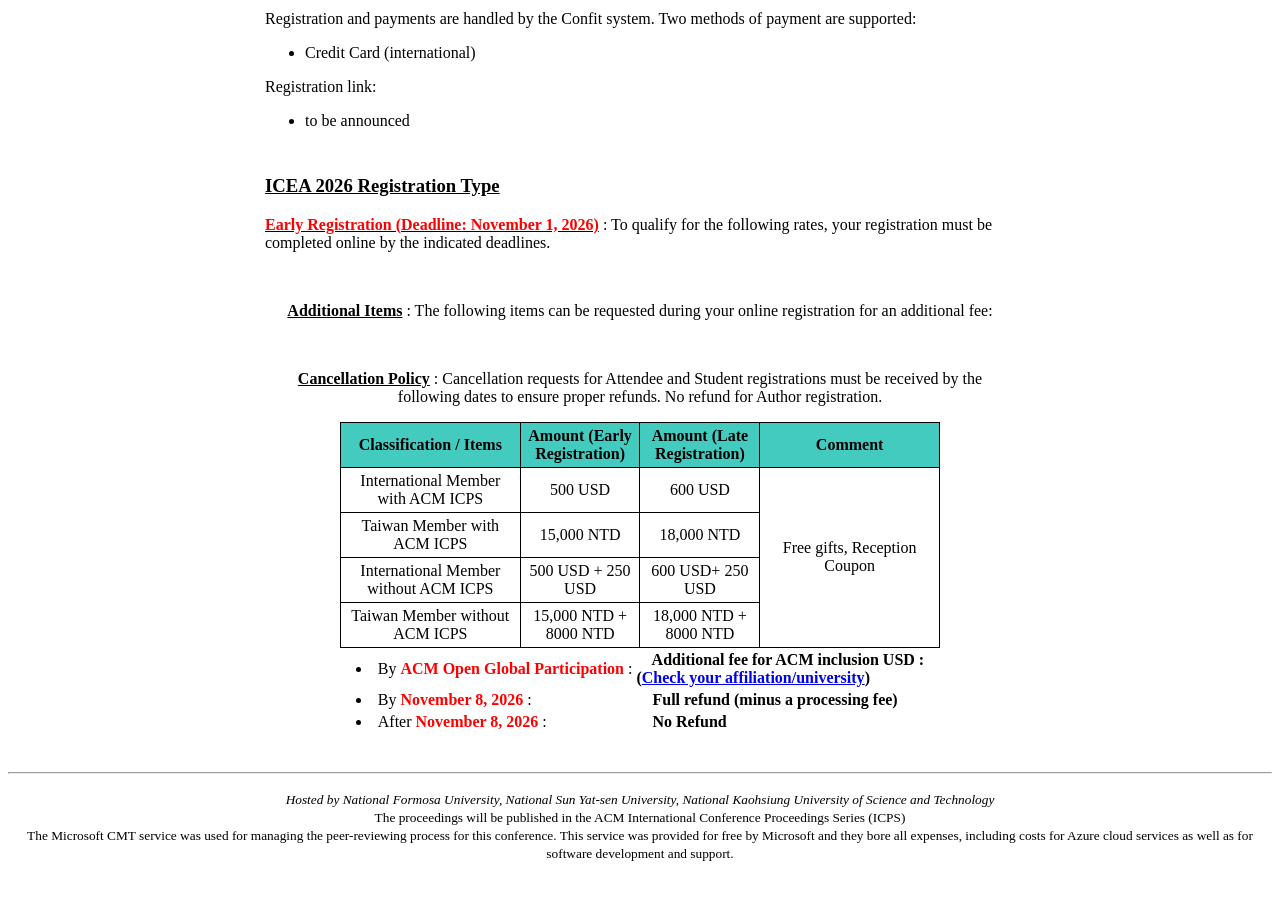
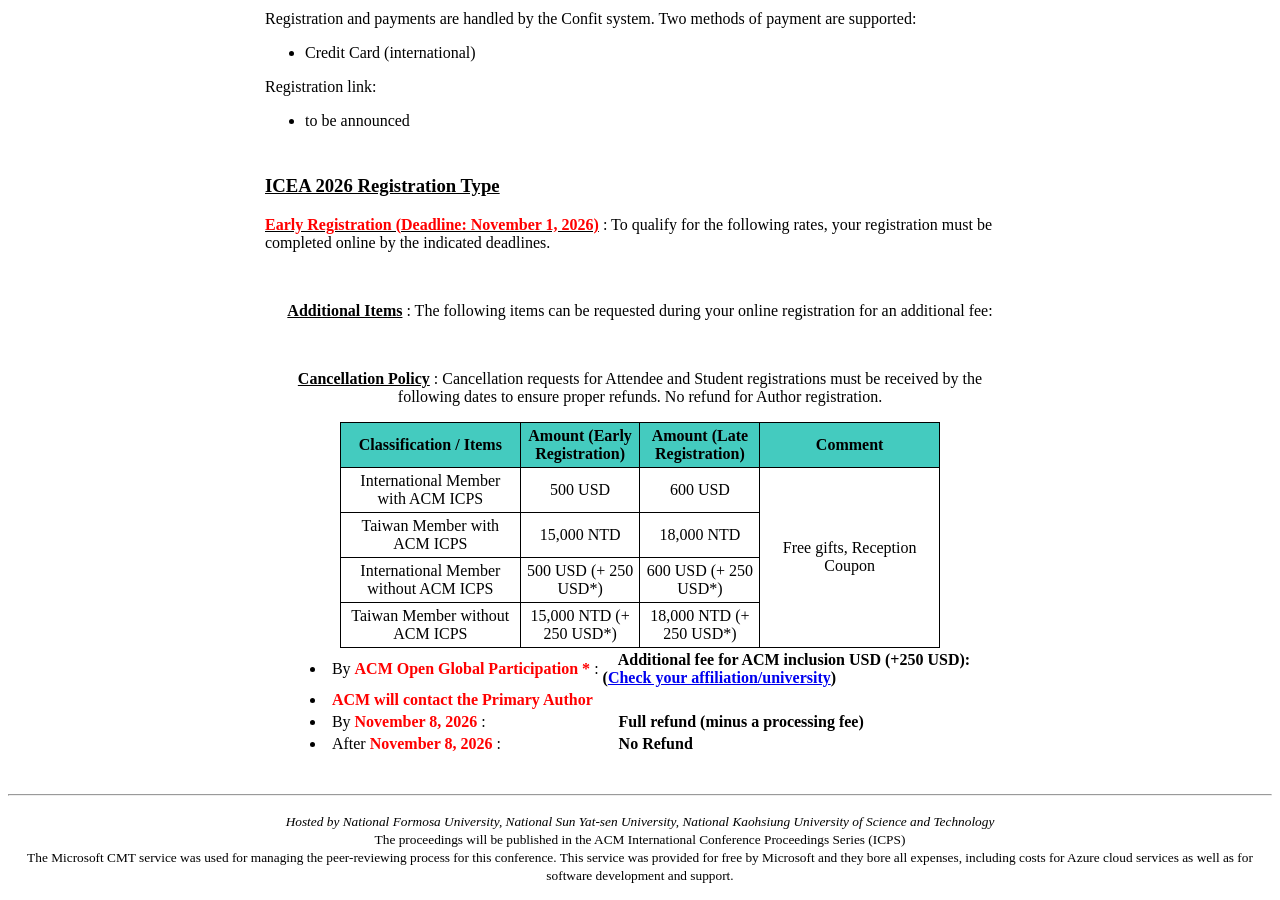
Before and after one commit to icea-conf/2026, a Jekyll site: the page built from registration/index.html, in a window 1280 px wide and 900 px high, scrolled down 744 px. Built offline with Jekyll 4.4.1, drawn with Linux system fonts in a browser that asks for light colours; before the commit the page ends 1622 px from its top, so only the background shows below that.

Commit message:
Update index.html

```diff
--- a/registration/index.html
+++ b/registration/index.html
@@ -115,10 +115,10 @@ title: ICEA 2026
                                    <a>International Member without ACM ICPS</a>
                                </td>
                                <td class="tcontent2">
-                                   <a>500 USD + 250 USD</a>
+                                   <a>500 USD (+ 250 USD*)</a>
                                </td>
                                <td class="tcontent2">
-                                   <a>600 USD+ 250 USD </a>
+                                   <a>600 USD (+ 250 USD*) </a>
                                </td>
 
                            </tr>
@@ -127,10 +127,10 @@ title: ICEA 2026
                                    <a>Taiwan Member without ACM ICPS </a>
                                </td>
                                <td class="tcontent2">
-                                   <a>15,000 NTD + 8000 NTD</a>
+                                   <a>15,000 NTD (+ 250 USD*)</a>
                                </td>
                                <td class="tcontent2">
-                                   <a>18,000 NTD + 8000 NTD</a>
+                                   <a>18,000 NTD (+ 250 USD*)</a>
                                </td>
 
                            </tr>
@@ -230,13 +230,18 @@ title: ICEA 2026
                    <tbody>
                        <tr>
                          <td>
-                               <li>By <b style="color: #FF0000">ACM Open Global Participation </b> :</li>
+                               <li>By <b style="color: #FF0000">ACM Open Global Participation * </b> :</li>
                            </td>
                             <td>
-                               <b>&nbsp; &nbsp; Additional fee for ACM inclusion USD :      </b><br>
+                               <b>&nbsp; &nbsp; Additional fee for ACM inclusion USD (+250 USD):      </b><br>
                                  <b>(<a href="https://libraries.acm.org/acmopen/open-participants">Check your affiliation/university</a>)</b>
+                                   </td>
+                       </tr>
+                        <tr>
+                           <td>
+                               <li><b style="color: #FF0000">ACM will contact the Primary Author</b></li>
                            </td>
-                       </tr>
+                        </tr>
                         <tr>
                            <td>
                                <li>By <b style="color: #FF0000">November 8, 2026</b> :</li>
@@ -253,6 +258,7 @@ title: ICEA 2026
                                <b>&nbsp; &nbsp; No Refund</b>
                            </td>
                        </tr>
+
                    </tbody>
                </table>
            </div>
```
